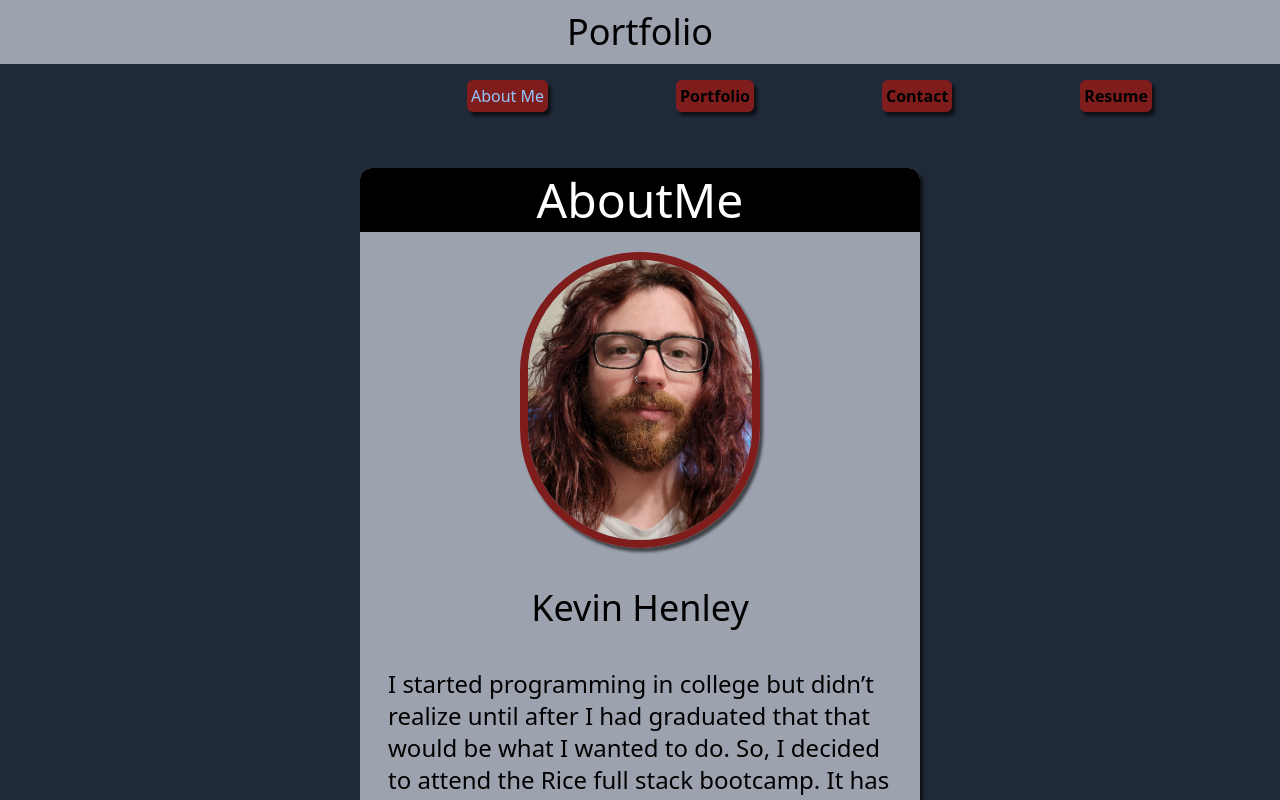
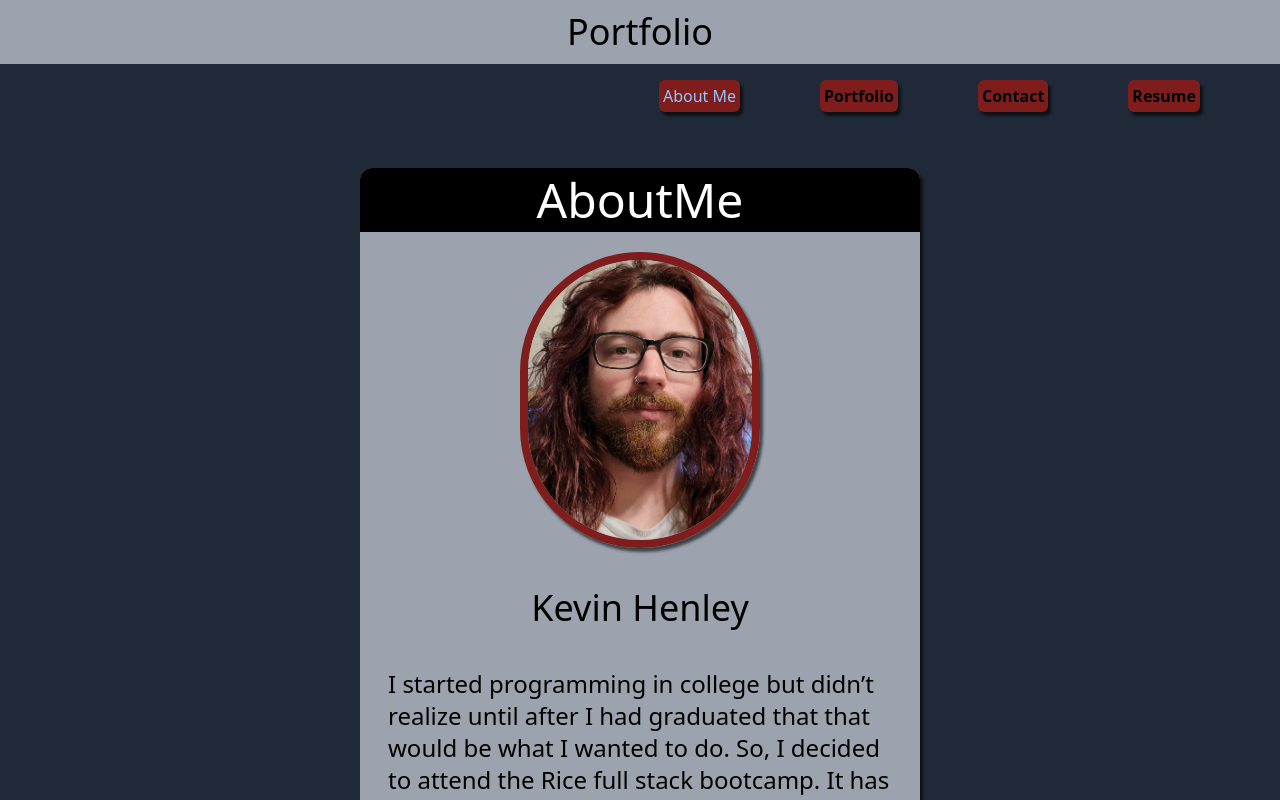
Before and after one commit to KevinHenleyCode/React_Portfolio, a React (Create React App) app in the folder portfolio/: page / in a window 1280 px wide. Shown: the top 800 px of the page. Built offline with nearby package versions, Linux system fonts and the light colour scheme.

Commit message:
fixed the x margin for the buttons

```diff
--- a/portfolio/src/components/Nav.js
+++ b/portfolio/src/components/Nav.js
@@ -4,10 +4,10 @@ function Nav({ currentPage, pageChange }) {
     return(
             <div className='flex flex-col sm:items-end sm:bg-transparent bg-red-900 items-center mr-auto py-2 sm:py-4'>
                 <ul className='flex flex-col items-center sm:flex-row sm:justify-around'>
-                    <li className='sm:mr-32 sm:bg-red-900 p-1 sm:rounded-md sm:shadow-sm'><a href="#AboutMe" onClick={() => pageChange ('AboutMe')} className={currentPage === 'AboutMe' ? 'text-blue-300' : 'text-black hover:text-blue-300 font-bold'}>About Me</a></li>
-                    <li className='sm:mr-32 sm:bg-red-900 p-1 sm:rounded-md sm:shadow-sm'><a href="#Portfolio" onClick={() => pageChange ('Portfolio')} className={currentPage === 'Portfolio' ? 'text-blue-300' : 'text-black hover:text-blue-300 font-bold'}>Portfolio</a></li>
-                    <li className='sm:mr-32 sm:bg-red-900 p-1 sm:rounded-md sm:shadow-sm'><a href="#Contact" onClick={() => pageChange ('Contact')} className={currentPage === 'Contact' ? 'text-blue-300' : 'text-black hover:text-blue-300 font-bold'}>Contact</a></li>
-                    <li className='sm:mr-32 sm:bg-red-900 p-1 sm:rounded-md sm:shadow-sm'><a href="#Resume" onClick={() => pageChange ('Resume')} className={currentPage === 'Resume' ? 'text-blue-300' : 'text-black hover:text-blue-300 font-bold'}>Resume</a></li>
+                    <li className='sm:mr-20 sm:bg-red-900 p-1 sm:rounded-md sm:shadow-sm'><a href="#AboutMe" onClick={() => pageChange ('AboutMe')} className={currentPage === 'AboutMe' ? 'text-blue-300' : 'text-black hover:text-blue-300 font-bold'}>About Me</a></li>
+                    <li className='sm:mr-20 sm:bg-red-900 p-1 sm:rounded-md sm:shadow-sm'><a href="#Portfolio" onClick={() => pageChange ('Portfolio')} className={currentPage === 'Portfolio' ? 'text-blue-300' : 'text-black hover:text-blue-300 font-bold'}>Portfolio</a></li>
+                    <li className='sm:mr-20 sm:bg-red-900 p-1 sm:rounded-md sm:shadow-sm'><a href="#Contact" onClick={() => pageChange ('Contact')} className={currentPage === 'Contact' ? 'text-blue-300' : 'text-black hover:text-blue-300 font-bold'}>Contact</a></li>
+                    <li className='sm:mr-20 sm:bg-red-900 p-1 sm:rounded-md sm:shadow-sm'><a href="#Resume" onClick={() => pageChange ('Resume')} className={currentPage === 'Resume' ? 'text-blue-300' : 'text-black hover:text-blue-300 font-bold'}>Resume</a></li>
                 </ul>
         </div>
     )
```
